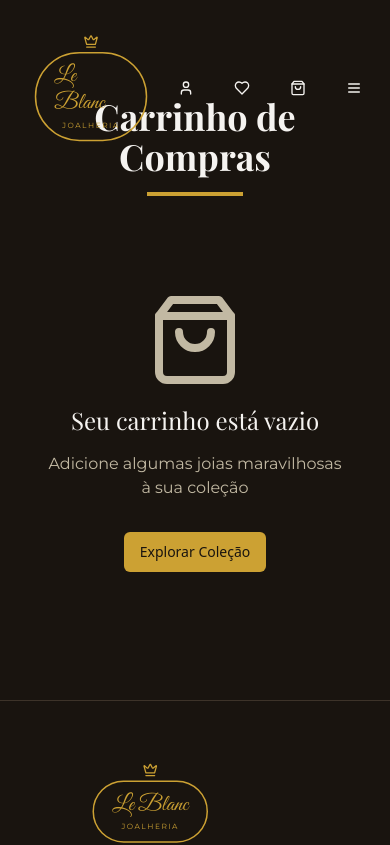
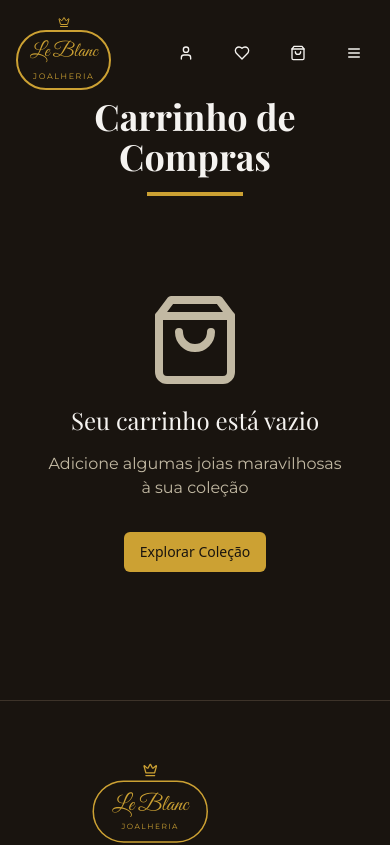
Before and after one commit to GabrielMarani/le-blanc-elegance-shop, a React (Vite) app: page /cart in a window 390 px wide. Shown: the top 845 px of the page. Built offline with nearby package versions, Linux system fonts and the light colour scheme; the HTML template or start-up script is replaced by a standard one.

Commit message:
Fix: Adjust mobile logo size

```diff
--- a/src/components/Logo.tsx
+++ b/src/components/Logo.tsx
@@ -3,26 +3,53 @@ import { Crown } from "lucide-react";
 interface LogoProps {
   className?: string;
   variant?: "light" | "dark";
+  size?: "sm" | "md" | "lg";
 }
 
-const Logo = ({ className = "", variant = "light" }: LogoProps) => {
+const Logo = ({ className = "", variant = "light", size = "md" }: LogoProps) => {
   const isLight = variant === "light";
+
+  const sizes = {
+    sm: {
+      crown: "h-3 w-3 mb-0.5",
+      px: "px-3",
+      py: "py-1.5",
+      title: "text-xl",
+      subtitle: "text-[8px]"
+    },
+    md: {
+      crown: "h-5 w-5 mb-1",
+      px: "px-6",
+      py: "py-3",
+      title: "text-3xl",
+      subtitle: "text-[10px]"
+    },
+    lg: {
+      crown: "h-6 w-6 mb-1",
+      px: "px-8",
+      py: "py-4",
+      title: "text-4xl",
+      subtitle: "text-[12px]"
+    }
+  };
+
+  const currentSize = sizes[size];
 
   return (
     <div className={`flex flex-col items-center ${className}`}>
       {/* Crown */}
-      <Crown className={`h-5 w-5 mb-1 ${isLight ? "text-primary" : "text-luxury-black"}`} />
+      <Crown className={`${currentSize.crown} ${isLight ? "text-primary" : "text-luxury-black"}`} />
 
       {/* Brand Name with Elegant Circle */}
-      <div className={`relative px-6 py-3 border-2 rounded-full ${
+      <div className={`relative ${currentSize.px} ${currentSize.py} border-2 rounded-full ${
         isLight ? "border-primary" : "border-luxury-black"
       }`}>
-        <h1 className={`font-great-vibes text-3xl ${
+        <h1 className={`font-great-vibes ${currentSize.title} ${
           isLight ? "text-primary" : "text-luxury-black"
         }`}>
           Le Blanc
         </h1>
-        <p className={`font-montserrat text-[10px] uppercase tracking-[0.2em] text-center mt-1 ${
+        <p className={`font-montserrat ${currentSize.subtitle} uppercase tracking-[0.2em] text-center mt-1 ${
           isLight ? "text-primary" : "text-luxury-black"
         }`}>
           Joalheria
--- a/src/components/Navbar.tsx
+++ b/src/components/Navbar.tsx
@@ -41,7 +41,8 @@ const Navbar = () => {
           <div className="flex items-center justify-between">
             {/* Logo */}
             <Link to="/" className="flex items-center">
-              <Logo variant={isScrolled ? "light" : "light"} className="scale-75 md:scale-100" />
+              <Logo variant={isScrolled ? "light" : "light"} size="sm" className="md:hidden" />
+              <Logo variant={isScrolled ? "light" : "light"} size="md" className="hidden md:block" />
             </Link>
 
             {/* Desktop Navigation */}
```
